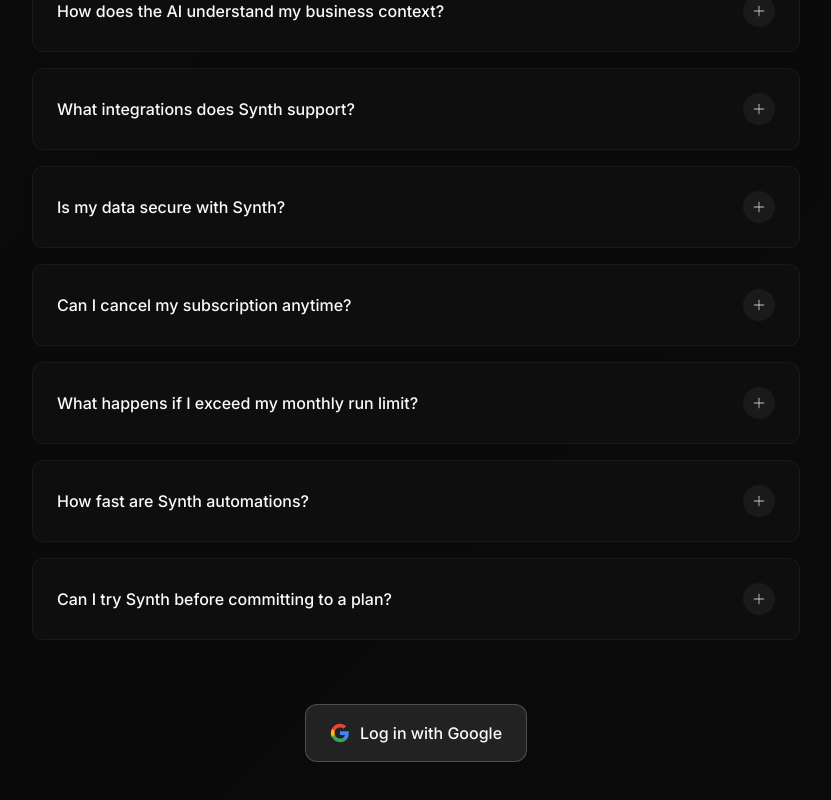
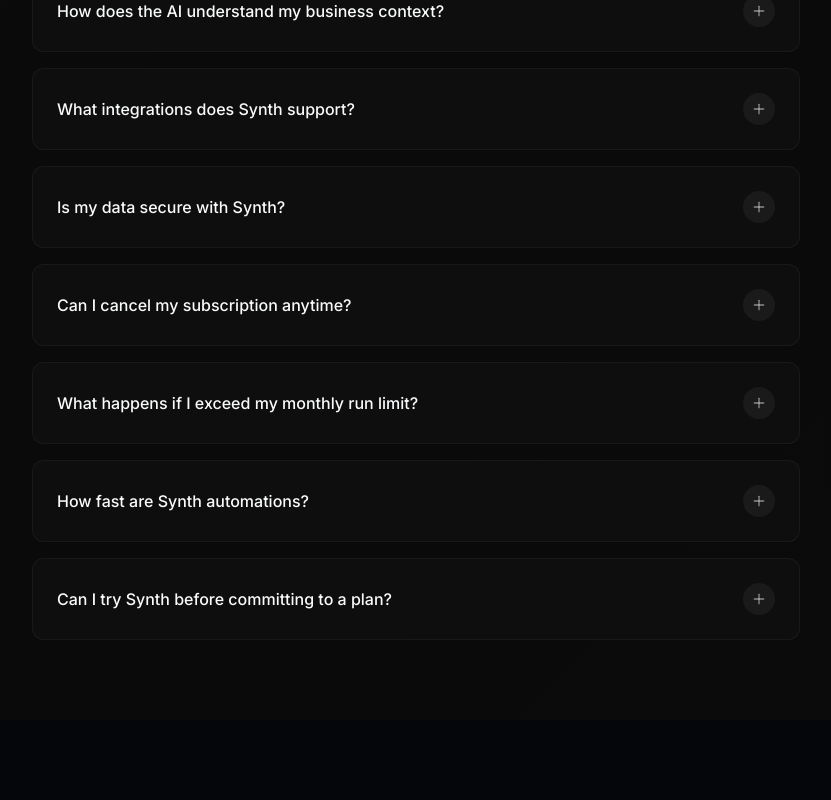
Before and after one commit to Isaacjd06/synth-mvp-ui-dev-6d18287c, a React (Vite) app: page / in a window 1280 px wide. Shown: the part 5335-6135 px from the top of the page, without its empty margins (224-1055 px from the left). After the commit the page ends 6055 px from the top, so only its background shows below. Built offline with nearby package versions, Linux system fonts and the light colour scheme; the HTML template or start-up script is replaced by a standard one.

Commit message:
Reverted to commit 2281646dc8118e16de06f1f3ecc0dcd955027b4c

```diff
--- a/src/components/landing/FAQSection.tsx
+++ b/src/components/landing/FAQSection.tsx
@@ -1,7 +1,6 @@
 import { useState } from "react";
 import { motion, AnimatePresence } from "framer-motion";
 import { Plus, Minus } from "lucide-react";
-import GoogleSignInButton from "./GoogleSignInButton";
 
 const faqs = [
   {
@@ -117,17 +116,6 @@ const FAQSection = () => {
             </motion.div>
           ))}
         </div>
-
-        {/* Google Sign In Button */}
-        <motion.div
-          initial={{ opacity: 0, y: 20 }}
-          whileInView={{ opacity: 1, y: 0 }}
-          viewport={{ once: true }}
-          transition={{ delay: 0.2 }}
-          className="mt-16 text-center"
-        >
-          <GoogleSignInButton variant="cta" />
-        </motion.div>
       </div>
     </section>
   );
```
